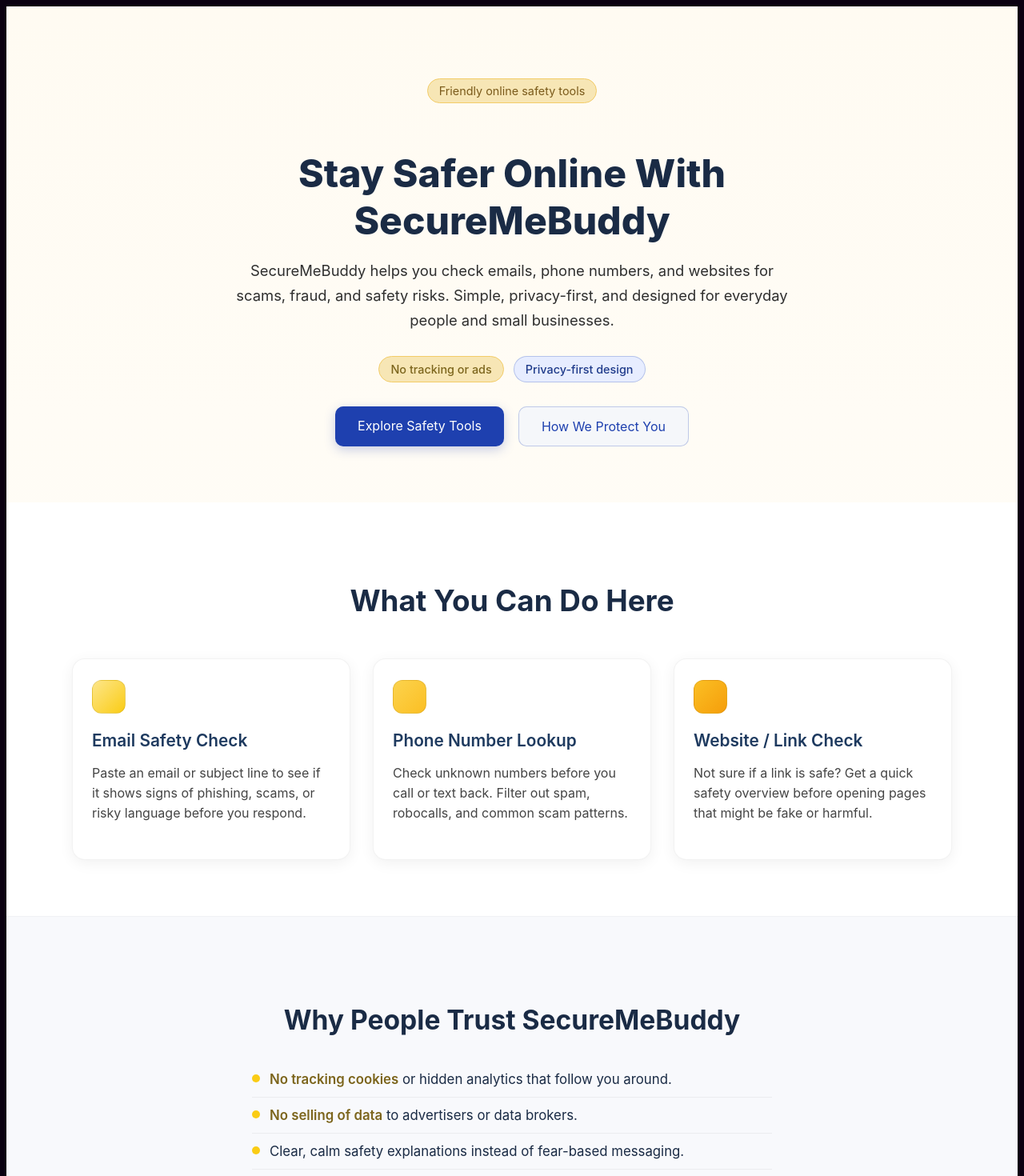
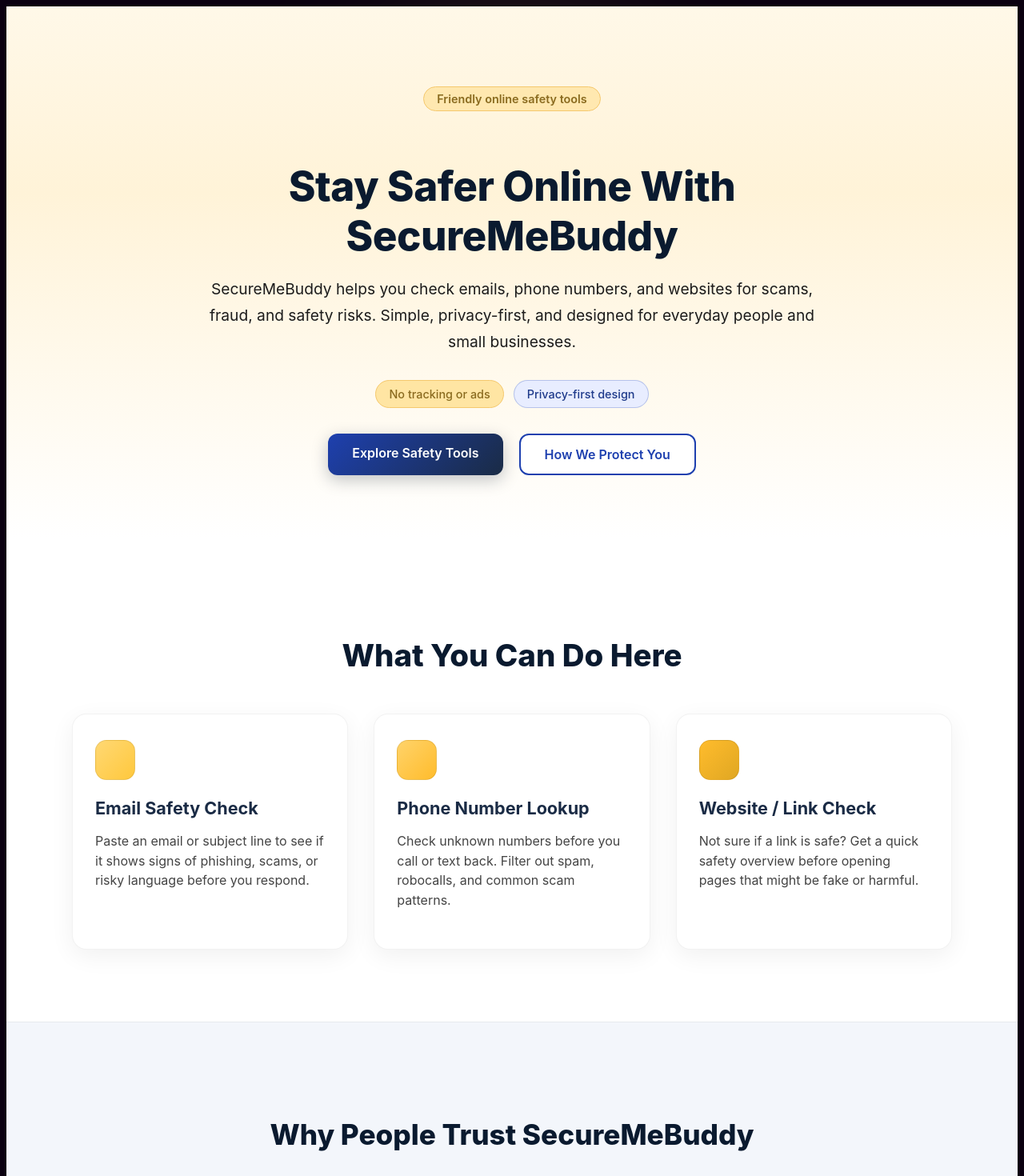
Before and after one commit to slyshifty01/securemebuddy, a React (Vite) app: page / in a window 1280 px wide. Shown: the top 1470 px of the page at 80% size. Built offline with nearby package versions, Linux system fonts and the light colour scheme.

Commit message:
Apply new SecureMeBuddy hybrid brand theme to landing page

```diff
--- a/src/landing/LandingPage.css
+++ b/src/landing/LandingPage.css
@@ -1,21 +1,48 @@
 /* ============================================================
-   SECUREMEBUDDY — Brand Hybrid Theme (Modern + Friendly)
+   SECUREMEBUDDY — Premium Hybrid Theme
+   D: Cream Hero → White Body
+   C: Friendly + Professional Hybrid
    ============================================================ */
 
-/* Global Container */
+/* GLOBAL */
 .landing-container {
   font-family: "Inter", system-ui, sans-serif;
-  background: linear-gradient(180deg, #fffbf2 0%, #ffffff 100%);
-  color: #1a2b45;
-  padding-bottom: 60px;
+  background: #ffffff;
+  color: #0A1A2F; /* Deep navy brand */
 }
 
 /* ============================================================
-   HERO SECTION
+   HERO SECTION (CREAM + GOLD GLOW)
    ============================================================ */
+
 .landing-hero {
-  padding: 90px 20px 70px;
+  padding: 100px 20px 80px;
+  background: linear-gradient(
+    180deg,
+    #fff8e8 0%,
+    #fff3d8 35%,
+    #ffffff 100%
+  );
   text-align: center;
+  position: relative;
+}
+
+/* Soft gold glow behind hero */
+.landing-hero::before {
+  content: "";
+  position: absolute;
+  top: -80px;
+  left: 50%;
+  transform: translateX(-50%);
+  width: 600px;
+  height: 600px;
+  background: radial-gradient(
+    circle,
+    rgba(255, 214, 110, 0.25),
+    rgba(255, 214, 110, 0) 70%
+  );
+  filter: blur(60px);
+  z-index: -1;
 }
 
 .hero-inner {
@@ -26,154 +53,165 @@
 /* Eyebrow Tag */
 .hero-eyebrow {
   display: inline-block;
-  padding: 6px 14px;
-  margin-bottom: 18px;
-  background: #f7e6b5;
-  color: #7a5a1a;
+  padding: 6px 16px;
+  margin-bottom: 20px;
+  background: #ffe8b0;
+  color: #8a6b1f;
+  border-radius: 999px;
   font-size: 0.9rem;
-  border-radius: 999px;
-  border: 1px solid #f3cc68;
+  border: 1px solid #f5c86d;
+  font-weight: 600;
 }
 
-/* Main Heading */
+/* MAIN TITLE */
 .landing-hero h1 {
-  font-size: 3rem;
-  color: #1a2b45;
+  font-size: 3.2rem;
   font-weight: 800;
-  margin-bottom: 18px;
+  color: #0A1A2F;
+  margin-bottom: 20px;
+  letter-spacing: -0.5px;
 }
 
-/* Subtext */
+/* SUBTEXT */
 .hero-subtext {
-  max-width: 700px;
-  margin: 0 auto 28px;
-  font-size: 1.15rem;
+  max-width: 760px;
+  margin: 0 auto 32px;
+  font-size: 1.2rem;
+  color: #1c1c1c;
   line-height: 1.7;
-  color: #2f2f2f;
 }
 
-/* Badges */
+/* BADGES */
 .hero-badges {
   display: flex;
   justify-content: center;
+  gap: 12px;
   flex-wrap: wrap;
-  gap: 12px;
-  margin-bottom: 30px;
+  margin-bottom: 32px;
 }
 
 .hero-badge {
-  padding: 7px 14px;
+  padding: 8px 16px;
   font-size: 0.9rem;
-  border-radius: 999px;
-  background: #e7edff;
+  background: #e8edff;
   color: #1e3a8a;
   border: 1px solid rgba(30, 64, 175, 0.25);
+  border-radius: 999px;
   font-weight: 500;
 }
 
 .hero-badge-gold {
-  background: #f7e6b5;
-  color: #7c651c;
-  border-color: #f3cc68;
+  background: #ffe5a3;
+  color: #8a6b1f;
+  border-color: #f5c86d;
 }
 
-/* Buttons */
+/* BUTTONS */
 .hero-buttons {
   display: flex;
   justify-content: center;
-  gap: 18px;
-  margin-top: 10px;
+  gap: 20px;
 }
 
 .hero-btn-primary {
-  padding: 14px 28px;
-  background: #1e40af;
-  color: #fff;
-  border-radius: 10px;
+  padding: 14px 30px;
+  background: linear-gradient(135deg, #1E40AF, #1A2B45);
+  color: white;
+  border-radius: 12px;
   font-size: 1rem;
   text-decoration: none;
-  box-shadow: 0 4px 14px rgba(30, 64, 175, 0.25);
-  transition: 0.25s ease;
+  font-weight: 600;
+  box-shadow: 0 6px 20px rgba(10, 26, 47, 0.25);
+  transition: all 0.25s ease;
 }
 
 .hero-btn-primary:hover {
-  background: #1a379c;
   transform: translateY(-2px);
+  box-shadow: 0 8px 24px rgba(10, 26, 47, 0.3);
 }
 
 .hero-btn-secondary {
-  padding: 14px 28px;
+  padding: 14px 30px;
+  background: #ffffff;
+  color: #1E40AF;
+  border: 2px solid #1E40AF;
+  border-radius: 12px;
   font-size: 1rem;
-  background: #f5f7fa;
-  color: #1e40af;
-  border: 1px solid rgba(30, 64, 175, 0.25);
-  border-radius: 10px;
+  font-weight: 600;
   text-decoration: none;
-  transition: 0.25s ease;
+  transition: all 0.25s ease;
 }
 
 .hero-btn-secondary:hover {
-  background: #e7ecf6;
+  background: #eef3ff;
   transform: translateY(-2px);
 }
 
 /* ============================================================
-   FEATURES SECTION
+   FEATURES — Sharp, Friendly Cards
    ============================================================ */
+
 .landing-features {
-  padding: 70px 20px;
+  padding: 90px 20px;
   background: #ffffff;
 }
 
 .landing-features h2 {
-  font-size: 2.3rem;
   text-align: center;
+  font-size: 2.4rem;
+  font-weight: 800;
+  color: #0A1A2F;
   margin-bottom: 50px;
-  font-weight: 700;
-  color: #1a2b45;
 }
 
 .feature-grid {
   display: grid;
-  grid-template-columns: repeat(auto-fit, minmax(260px, 1fr));
-  gap: 28px;
+  grid-template-columns: repeat(auto-fit, minmax(280px, 1fr));
+  gap: 32px;
   max-width: 1100px;
   margin: 0 auto;
 }
 
 .feature-card {
   background: #ffffff;
-  padding: 26px 24px 30px;
-  border-radius: 16px;
+  padding: 32px 28px;
+  border-radius: 18px;
+  box-shadow: 0 8px 30px rgba(0, 0, 0, 0.06);
   border: 1px solid rgba(0, 0, 0, 0.05);
-  box-shadow: 0 4px 18px rgba(0, 0, 0, 0.06);
+  transition: all 0.25s ease;
+}
+
+.feature-card:hover {
+  transform: translateY(-4px);
+  box-shadow: 0 12px 34px rgba(0, 0, 0, 0.1);
 }
 
 .feature-icon {
-  width: 40px;
-  height: 40px;
-  border-radius: 12px;
-  margin-bottom: 12px;
+  width: 48px;
+  height: 48px;
+  border-radius: 14px;
+  margin-bottom: 14px;
   border: 1px solid rgba(0, 0, 0, 0.08);
 }
 
+/* ICONS (RICH GOLD GRADIENTS) */
 .feature-icon-email {
-  background: linear-gradient(135deg, #fde68a, #facc15);
+  background: linear-gradient(135deg, #FFD873, #FFC83D);
 }
 
 .feature-icon-phone {
-  background: linear-gradient(135deg, #fcd34d, #fbbf24);
+  background: linear-gradient(135deg, #FFD36A, #FFBC2C);
 }
 
 .feature-icon-link {
-  background: linear-gradient(135deg, #fbbf24, #f59e0b);
+  background: linear-gradient(135deg, #FFBC2C, #E0A723);
 }
 
 .feature-card h3 {
-  font-size: 1.3rem;
-  color: #1e3a5f;
-  margin-bottom: 12px;
-  font-weight: 600;
+  font-size: 1.35rem;
+  color: #1a2b45;
+  font-weight: 700;
+  margin-bottom: 14px;
 }
 
 .feature-card p {
@@ -182,32 +220,34 @@
 }
 
 /* ============================================================
-   TRUST SECTION
+   TRUST SECTION (Soft Navy Tint)
    ============================================================ */
+
 .landing-trust {
-  padding: 80px 20px;
-  background: #f8f9fc;
-  border-top: 1px solid rgba(0, 0, 0, 0.03);
+  padding: 90px 20px;
+  background: #f3f6fb;
+  border-top: 1px solid rgba(0, 0, 0, 0.05);
 }
 
 .landing-trust h2 {
-  font-size: 2.1rem;
   text-align: center;
-  margin-bottom: 32px;
-  font-weight: 700;
+  font-size: 2.2rem;
+  font-weight: 800;
+  color: #0A1A2F;
+  margin-bottom: 40px;
 }
 
 .trust-list {
-  max-width: 650px;
+  max-width: 700px;
   margin: 0 auto;
   list-style: none;
   padding: 0;
 }
 
 .trust-list li {
-  padding: 12px 0 12px 22px;
-  font-size: 1.05rem;
-  border-bottom: 1px solid rgba(0, 0, 0, 0.05);
+  padding: 14px 0 14px 26px;
+  font-size: 1.1rem;
+  border-bottom: 1px solid rgba(0, 0, 0, 0.06);
   position: relative;
 }
 
@@ -215,48 +255,55 @@
   content: "";
   position: absolute;
   left: 0;
-  top: 16px;
-  width: 10px;
-  height: 10px;
-  background: #facc15;
+  top: 18px;
+  width: 12px;
+  height: 12px;
+  background: #FFC83D;
   border-radius: 50%;
 }
 
 .highlight {
-  color: #7c651c;
-  font-weight: 600;
+  color: #8a6b1f;
+  font-weight: 700;
 }
 
 /* ============================================================
    ABOUT SECTION
    ============================================================ */
+
 .landing-about {
   max-width: 850px;
   margin: 0 auto;
-  padding: 70px 20px;
+  padding: 90px 20px;
 }
 
 .landing-about h2 {
-  font-size: 2.1rem;
   text-align: center;
-  margin-bottom: 24px;
-  font-weight: 700;
+  font-size: 2.2rem;
+  font-weight: 800;
+  margin-bottom: 26px;
+  color: #0A1A2F;
   position: relative;
 }
 
 .landing-about h2::after {
   content: "";
-  width: 80px;
+  width: 100px;
   height: 4px;
-  background: linear-gradient(90deg, #fbbf24, #facc15, #fde68a);
+  background: linear-gradient(
+    90deg,
+    #FFC83D,
+    #FFD36A,
+    #FFE49F
+  );
   display: block;
-  margin: 10px auto 0;
+  margin: 12px auto 0;
   border-radius: 999px;
 }
 
 .landing-about p {
   color: #444;
-  font-size: 1.1rem;
-  line-height: 1.65;
+  font-size: 1.15rem;
+  line-height: 1.7;
   text-align: center;
 }
```
